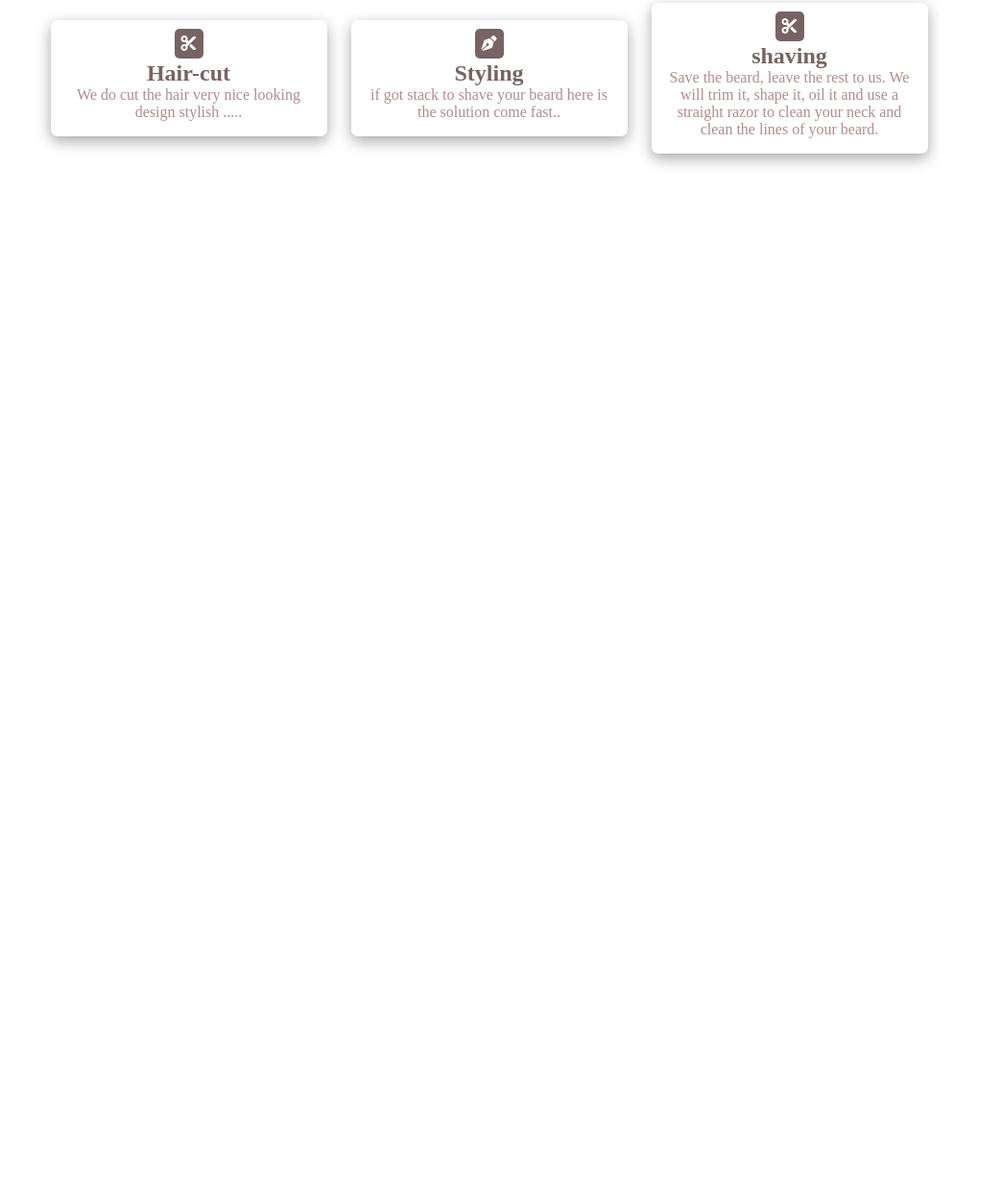
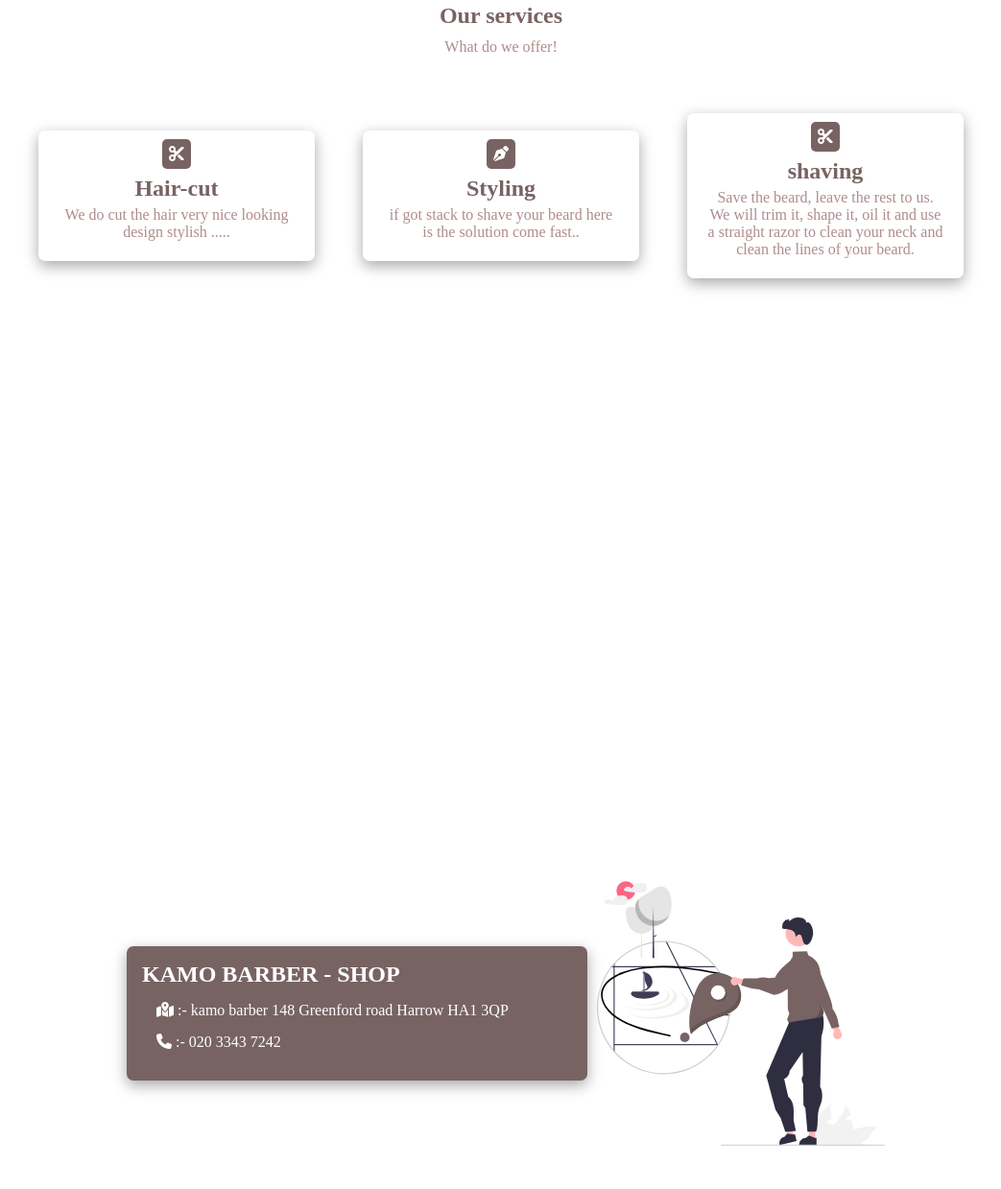
Before and after one commit to Abdirizak8899/Barber-project, a plain HTML site: page index.html in a window 1280 px wide. Shown: the part 1244-2483 px from the top of the page at 96% size, without its empty margins (118-1161 px from the left). Before the commit the page ends 1600 px from the top, so only its background shows below. Drawn offline with Linux system fonts and the light colour scheme.

Commit message:
Add files via upload

```diff
--- a/css/style.css
+++ b/css/style.css
@@ -120,11 +120,12 @@ nav ul li .msg-f:hover{
     }
 }
 
-.home,.services{
+.home,.services,.contact{
     display: flex;
     align-items: center;
     height: 100vh;
     padding-top: 200px;
+    margin-bottom: 100px;
 }
 .top{
     display: flex;
@@ -175,9 +176,11 @@ nav ul li .msg-f:hover{
 }
 .content p{
     color: #B08C8C;
+    margin: 5px;
 }
 .content h2{
     color: #786363;
+    margin: 5px;
 }
 .content i{
     color: #ffff;
@@ -195,14 +198,42 @@ nav ul li .msg-f:hover{
     border-radius: 5px;
     margin-bottom: 10px;
 }
-.s-services .card{
+.s-services .card,.map .m-card{
     box-shadow: rgba(0, 0, 0, 0.35) 0px 5px 15px;
     width: 18em;
     padding: 16px;
     margin-right: 25px;
     border-radius: 7px;
-    margin-bottom: 25px;
+    margin: 25px;
 }
 .s-services .card i{
     margin-bottom: 10px;
 }
+.map{
+    display: flex;
+    flex-wrap: wrap;
+    align-items: center;
+    justify-content: center;
+
+}
+.map .m-card{
+    width: 30em;
+    margin: 10px;
+    background-color: #786363;
+    color: #fff;
+    flex-direction: column;
+}
+.m-card h2{
+    margin-bottom: 10px;
+}
+.m-card p{
+    margin: 15px;
+}
+@media(max-width:800px){
+    .map{
+        flex-direction: column-reverse;
+    }
+    .map .card{
+        width: 5em;
+    }
+}
--- a/index.html
+++ b/index.html
@@ -68,6 +68,20 @@
         </div>
     </section>
 
+    <section class="contact" id="contact">
+        <div class="container">
+            <div class="map">
+                <div class="m-card">
+                    <h2>KAMO BARBER - SHOP</h2>
+                    <div class="info">
+                        <p><i class="fa-solid fa-map-location-dot"></i> :- kamo barber 148 Greenford road Harrow HA1 3QP</p>
+                        <p><i class="fa-solid fa-phone"></i> :- 020 3343 7242</p>
+                    </div>
+                </div>
+                <img src="/imgs/undraw_map_re_60yf.svg" alt="map" style="width: 300px;height: 300px;">
+            </div>
+        </div>
+    </section>
     <script src="/js/script.js"></script>
 </body>
 </html>
```
